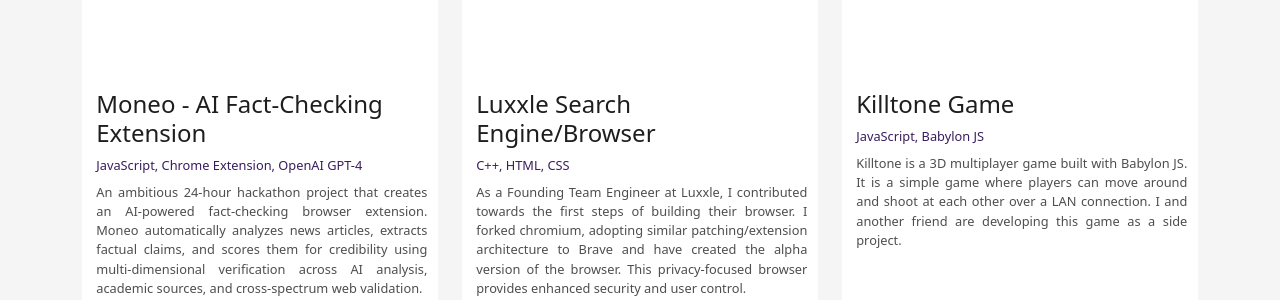
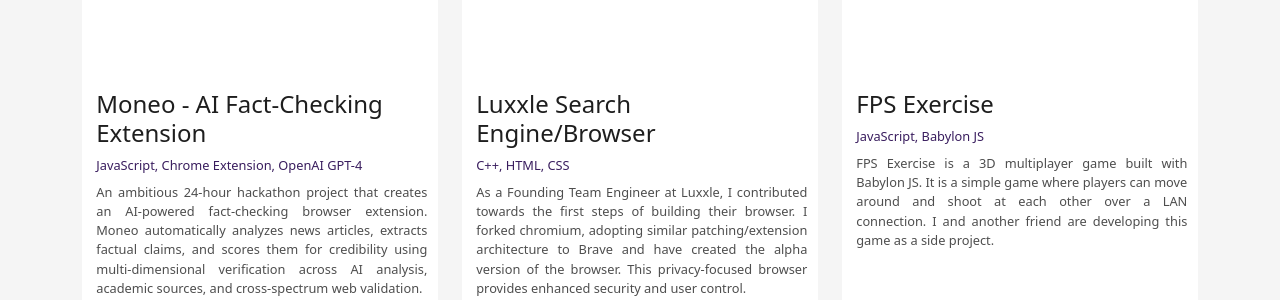
Before and after one commit to BenNormann/personal-website, a React (Vite) app: page / in a window 1280 px wide. Shown: the part 2335-2635 px from the top of the page. Built offline with nearby package versions, Linux system fonts and the light colour scheme; a web font is replaced by a local one.

Commit message:
namechange :(

```diff
--- a/src/components/Portfolio.jsx
+++ b/src/components/Portfolio.jsx
@@ -85,13 +85,13 @@
                 <div className="work-content" style={{ flex: "1 0 auto" }}>
                   <div className="row">
                     <div className="col-sm-12">
-                      <h2 className="w-title">Killtone Game</h2>
+                      <h2 className="w-title">FPS Exercise</h2>
                       <div className="w-more">
                         <span className="w-ctegory">
                           JavaScript, Babylon JS
                         </span>
                         <p className="mt-2">
-                          Killtone is a 3D multiplayer game built with Babylon JS. It is a simple game where players can move around and shoot at each other over
+                          FPS Exercise is a 3D multiplayer game built with Babylon JS. It is a simple game where players can move around and shoot at each other over
                            a LAN connection. I and another friend are developing this game as a side project.
                         </p>
                       </div>
--- a/src/components/ProjectExposition.jsx
+++ b/src/components/ProjectExposition.jsx
@@ -81,10 +81,10 @@
       ]
     },
     "killtone": {
-      title: "Killtone Game",
+      title: "FPS Exercise",
       logo: killtoneLogo,
       technologies: "JavaScript, Babylon JS, WebSockets",
-      description: `I am building Killtone, a 3D multiplayer browser game using Babylon.js. Designed and developed
+      description: `I am building FPS Exercise, a 3D multiplayer browser game using Babylon.js. Designed and developed
       features including a 3D environment, physics-based gameplay, and real-time multiplayer support over LAN. The
       project demonstrates my ability to integrate graphics, game play physics, and network synchronization into a
       responsive front end gaming experience.`,
@@ -96,12 +96,12 @@
       ],
       images: [],
       videos: [
-        { url: "https://player.vimeo.com/video/1119562349", title: "Killtone Prototype Demo" },
-        { url: "https://player.vimeo.com/video/1119565135", title: "Killtone Demo" }
+        { url: "https://player.vimeo.com/video/1119562349", title: "FPS Exercise Prototype Demo" },
+        { url: "https://player.vimeo.com/video/1119565135", title: "FPS Exercise Demo" }
       ],
       github: [
-        { url: "https://github.com/BenNormann/Killtone", label: "Killtone Game" },
-        { url: "https://github.com/BenNormann/Kronkar", label: "Killtone Prototype" }
+        { url: "https://github.com/BenNormann/Killtone", label: "FPS Exercise" },
+        { url: "https://github.com/BenNormann/Kronkar", label: "FPS Exercise Prototype" }
       ]
     },
     "if-predictor": {
```
Also changed, not shown: 1 other file (tests, documents, lock files or other folders).
